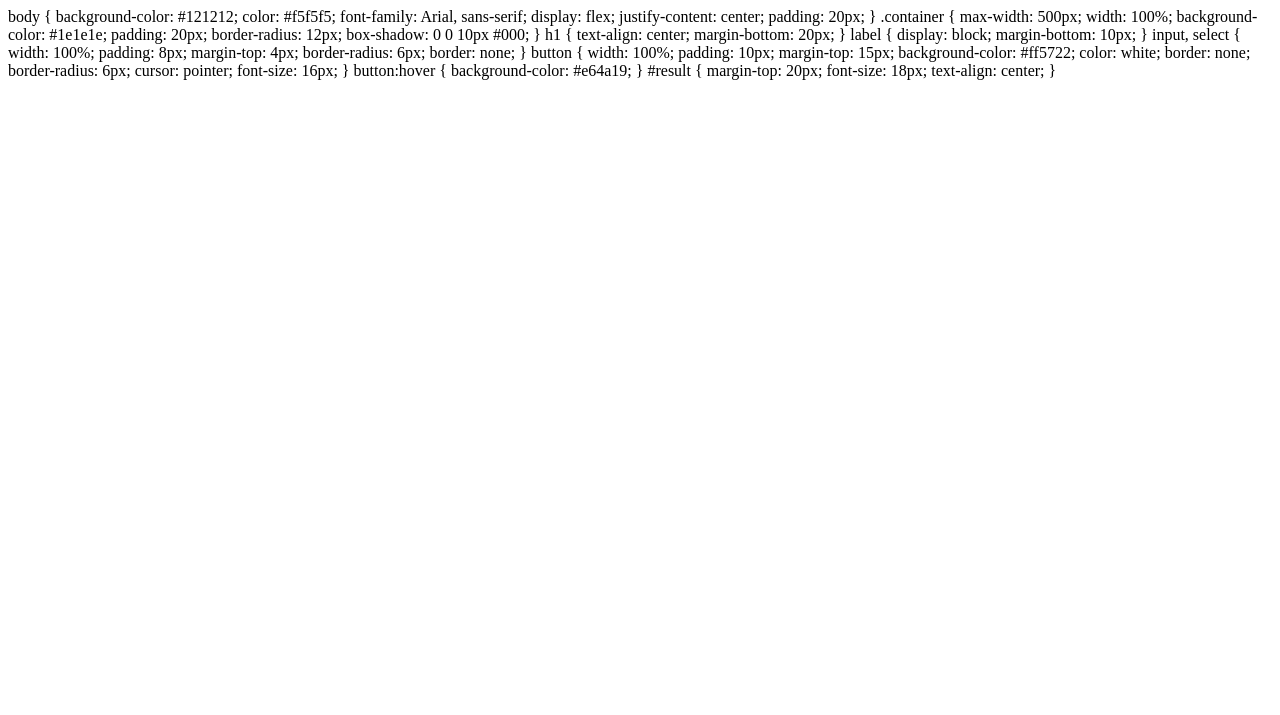
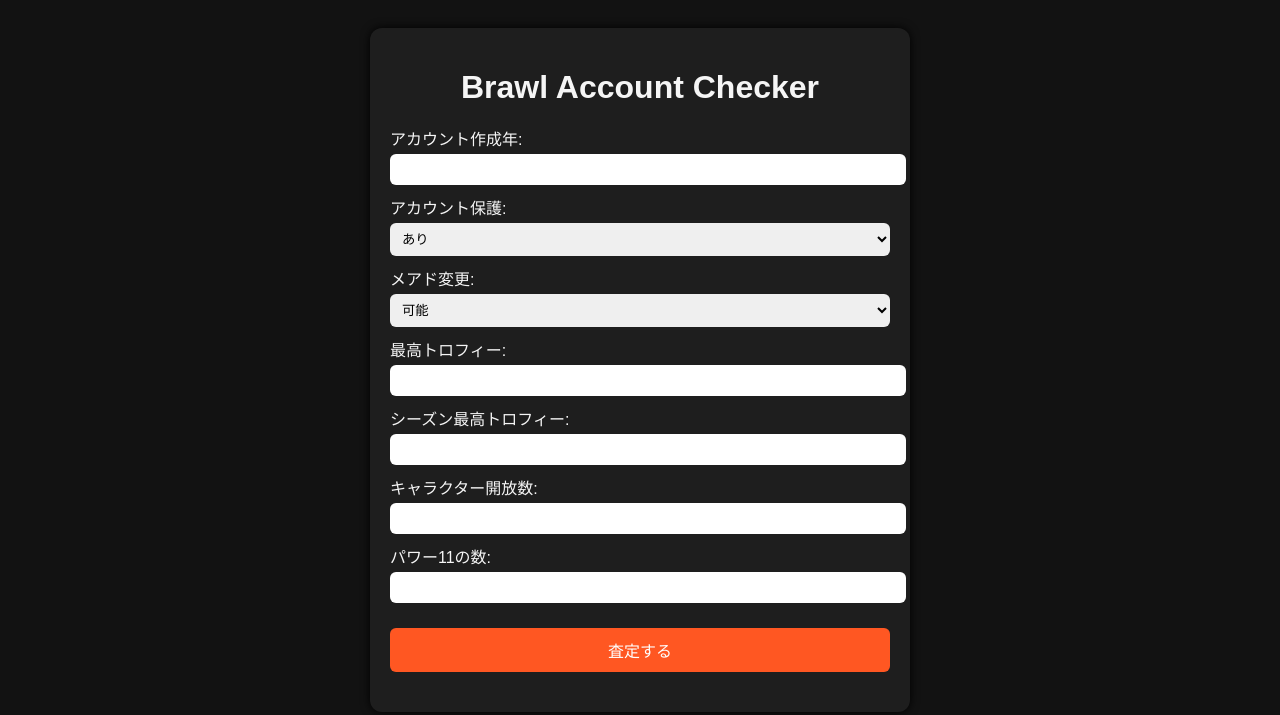
Before and after one commit to bakky52-coder/brawl-checker, a plain HTML site: page index.html in a window 1280 px wide. Drawn offline with Linux system fonts and the light colour scheme.

Commit message:
index.html

```diff
--- a/index.html
+++ b/index.html
@@ -1,3 +1,10 @@
+<!DOCTYPE html>
+<html lang="ja">
+<head>
+  <meta charset="UTF-8">
+  <meta name="viewport" content="width=device-width, initial-scale=1.0">
+  <title>Brawl Account Checker</title>
+  <style>
     body {
       background-color: #121212;
       color: #f5f5f5;
@@ -55,3 +62,70 @@ button:hover {
       font-size: 18px;
       text-align: center;
     }
+  </style>
+</head>
+<body>
+  <div class="container">
+    <h1>Brawl Account Checker</h1>
+    <label>アカウント作成年:
+      <input type="number" id="year">
+    </label>
+    <label>アカウント保護:
+      <select id="protection">
+        <option value="yes">あり</option>
+        <option value="no">なし</option>
+      </select>
+    </label>
+    <label>メアド変更:
+      <select id="emailChange">
+        <option value="yes">可能</option>
+        <option value="no">不可</option>
+      </select>
+    </label>
+    <label>最高トロフィー:
+      <input type="number" id="maxTrophies">
+    </label>
+    <label>シーズン最高トロフィー:
+      <input type="number" id="seasonTrophies">
+    </label>
+    <label>キャラクター開放数:
+      <input type="number" id="characters">
+    </label>
+    <label>パワー11の数:
+      <input type="number" id="power11">
+    </label>
+    <button onclick="calculate()">査定する</button>
+    <div id="result"></div>
+  </div>
+
+  <script>
+    function calculate() {
+      const year = parseInt(document.getElementById('year').value);
+      const protection = document.getElementById('protection').value;
+      const emailChange = document.getElementById('emailChange').value;
+      const maxTrophies = parseInt(document.getElementById('maxTrophies').value);
+      const seasonTrophies = parseInt(document.getElementById('seasonTrophies').value);
+      const characters = parseInt(document.getElementById('characters').value);
+      const power11 = parseInt(document.getElementById('power11').value);
+
+      if (!year || !protection || !emailChange || isNaN(maxTrophies) || isNaN(seasonTrophies) || isNaN(characters) || isNaN(power11)) {
+        alert('全ての項目を入力してください');
+        return;
+      }
+
+      if (protection === 'yes') {
+        document.getElementById('result').innerText = 'このアカウントは買取不可です';
+        return;
+      }
+
+      let price = 0;
+      if (year <= 2020) price += 200;
+      price += Math.floor(seasonTrophies / 1000) * 50;
+      price += characters * 5;
+      price += power11 * 5;
+
+      document.getElementById('result').innerText = '査定額: ¥' + price;
+    }
+  </script>
+</body>
+</html>
```
Lines whose indentation alone changed are shown as unchanged.
